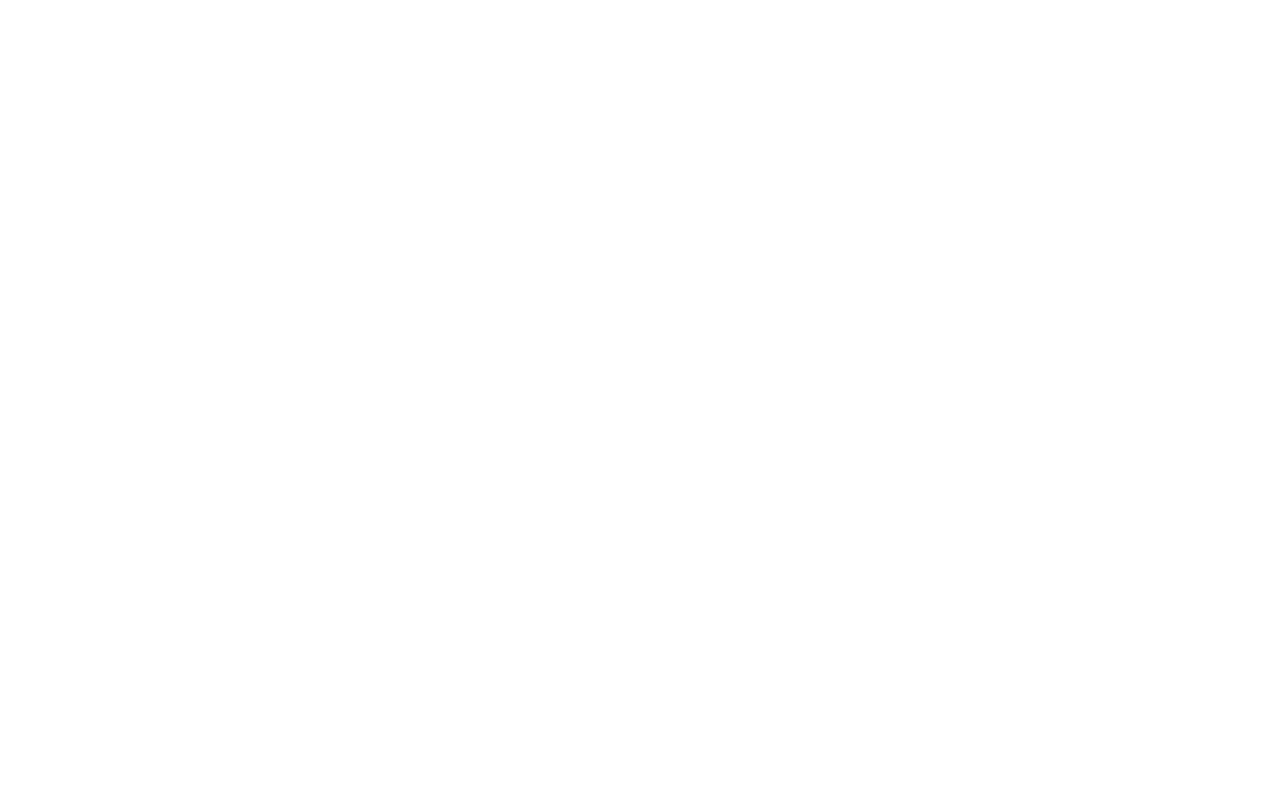
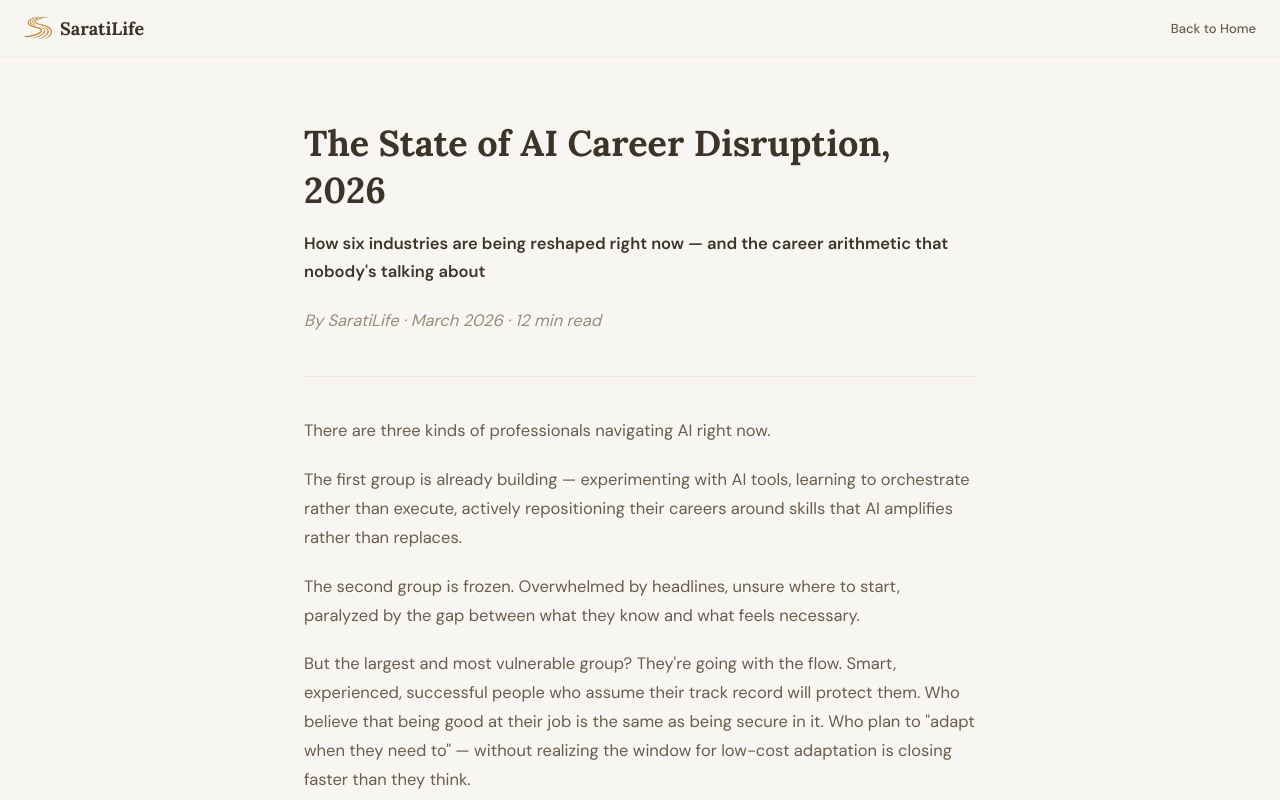
Before and after one commit to vdussoye-ai/saratilife, a React (Vite) app: page /article/ai-career-disruption-2026 in a window 1280 px wide. Before the commit this address had no page. Shown: the top 800 px of the page. Built offline with nearby package versions, Linux system fonts and the light colour scheme.

Commit message:
add article page and fix article link

```diff
--- a/package.json
+++ b/package.json
@@ -11,6 +11,7 @@
   "dependencies": {
     "react": "^18.3.1",
     "react-dom": "^18.3.1",
+    "react-markdown": "^10.1.0",
     "react-router-dom": "^6.28.0"
   },
   "devDependencies": {
--- a/src/main.jsx
+++ b/src/main.jsx
@@ -4,6 +4,7 @@
 import Launch from './pages/Launch'
 import Assessment from './pages/Assessment'
 import Capital from './pages/Capital'
+import Article from './pages/Article'
 
 function App() {
   return (
@@ -12,6 +13,7 @@
         <Route path="/" element={<Launch />} />
         <Route path="/assessment" element={<Assessment />} />
         <Route path="/capital/:id" element={<Capital />} />
+        <Route path="/article/:slug" element={<Article />} />
       </Routes>
     </BrowserRouter>
   )
--- /dev/null
+++ b/src/pages/Article.jsx
@@ -0,0 +1,198 @@
+import { useState, useEffect } from "react";
+import { useParams } from "react-router-dom";
+import ReactMarkdown from "react-markdown";
+import { SaratiLogo } from "../components/Logo";
+
+export default function Article() {
+  const { slug } = useParams();
+  const [markdown, setMarkdown] = useState("");
+  const [loading, setLoading] = useState(true);
+  const [error, setError] = useState(null);
+
+  useEffect(() => {
+    fetch(`/${slug}.md`)
+      .then((res) => {
+        if (!res.ok) throw new Error("Article not found");
+        return res.text();
+      })
+      .then((text) => {
+        setMarkdown(text);
+        setLoading(false);
+      })
+      .catch((err) => {
+        setError(err.message);
+        setLoading(false);
+      });
+  }, [slug]);
+
+  return (
+    <div style={{
+      minHeight: "100vh",
+      background: "#f8f6f3",
+      fontFamily: "'DM Sans', sans-serif",
+      color: "#3d3429",
+    }}>
+      <link
+        href="https://fonts.googleapis.com/css2?family=Lora:ital,wght@0,400;0,500;0,600;0,700;1,400;1,500&family=DM+Sans:wght@300;400;500;600;700&display=swap"
+        rel="stylesheet"
+      />
+
+      <style>{`
+        * { margin: 0; padding: 0; box-sizing: border-box; }
+        ::selection { background: rgba(232,137,12,0.2); }
+
+        .article-body h1 {
+          font-family: 'Lora', serif;
+          font-size: 36px;
+          font-weight: 700;
+          color: #3d3429;
+          line-height: 1.3;
+          margin-bottom: 16px;
+        }
+        .article-body h2 {
+          font-family: 'Lora', serif;
+          font-size: 26px;
+          font-weight: 600;
+          color: #3d3429;
+          line-height: 1.35;
+          margin-top: 48px;
+          margin-bottom: 16px;
+        }
+        .article-body h3 {
+          font-family: 'Lora', serif;
+          font-size: 20px;
+          font-weight: 600;
+          color: #3d3429;
+          line-height: 1.4;
+          margin-top: 36px;
+          margin-bottom: 12px;
+        }
+        .article-body p {
+          font-family: 'DM Sans', sans-serif;
+          font-size: 16.5px;
+          line-height: 1.75;
+          color: #6b5c4c;
+          margin-bottom: 20px;
+        }
+        .article-body strong {
+          color: #3d3429;
+          font-weight: 600;
+        }
+        .article-body em {
+          color: #9a8b7a;
+        }
+        .article-body a {
+          color: #e8890c;
+          text-decoration: none;
+          font-weight: 500;
+          transition: opacity 0.2s ease;
+        }
+        .article-body a:hover {
+          opacity: 0.8;
+        }
+        .article-body hr {
+          border: none;
+          border-top: 1px solid rgba(200,138,42,0.15);
+          margin: 40px 0;
+        }
+        .article-body ul, .article-body ol {
+          font-family: 'DM Sans', sans-serif;
+          font-size: 16.5px;
+          line-height: 1.75;
+          color: #6b5c4c;
+          margin-bottom: 20px;
+          padding-left: 24px;
+        }
+        .article-body li {
+          margin-bottom: 8px;
+        }
+        .article-body blockquote {
+          border-left: 3px solid #e8890c;
+          padding-left: 20px;
+          margin: 24px 0;
+          font-style: italic;
+          color: #9a8b7a;
+        }
+
+        @media (max-width: 768px) {
+          .article-body h1 { font-size: 28px; }
+          .article-body h2 { font-size: 22px; margin-top: 36px; }
+          .article-body h3 { font-size: 18px; margin-top: 28px; }
+          .article-body p, .article-body ul, .article-body ol { font-size: 15.5px; }
+          .article-nav { padding: 14px 16px !important; }
+          .article-content { padding: 100px 20px 60px !important; }
+        }
+      `}</style>
+
+      {/* Nav */}
+      <nav className="article-nav" style={{
+        position: "fixed",
+        top: 0,
+        left: 0,
+        right: 0,
+        zIndex: 100,
+        padding: "14px 24px",
+        background: "rgba(248,246,243,0.95)",
+        backdropFilter: "blur(12px)",
+        borderBottom: "1px solid rgba(200,138,42,0.08)",
+        display: "flex",
+        alignItems: "center",
+        justifyContent: "space-between",
+      }}>
+        <a href="/" style={{ display: "flex", alignItems: "center", gap: "8px", textDecoration: "none" }}>
+          <SaratiLogo size={28} />
+          <span style={{ fontFamily: "'Lora', serif", fontSize: "18px", fontWeight: 700, color: "#3d3429" }}>
+            SaratiLife
+          </span>
+        </a>
+        <a
+          href="/"
+          style={{
+            fontSize: "13px",
+            color: "#6b5c4c",
+            textDecoration: "none",
+            fontWeight: 500,
+            transition: "color 0.3s ease",
+          }}
+          onMouseEnter={(e) => (e.target.style.color = "#e8890c")}
+          onMouseLeave={(e) => (e.target.style.color = "#6b5c4c")}
+        >
+          Back to Home
+        </a>
+      </nav>
+
+      {/* Content */}
+      <div className="article-content" style={{
+        maxWidth: "720px",
+        margin: "0 auto",
+        padding: "120px 24px 80px",
+      }}>
+        {loading && (
+          <p style={{ textAlign: "center", color: "#9a8b7a", fontSize: "16px", marginTop: "80px" }}>
+            Loading article...
+          </p>
+        )}
+
+        {error && (
+          <div style={{ textAlign: "center", marginTop: "80px" }}>
+            <p style={{ color: "#3d3429", fontSize: "20px", fontFamily: "'Lora', serif", fontWeight: 600, marginBottom: "12px" }}>
+              Article not found
+            </p>
+            <p style={{ color: "#9a8b7a", fontSize: "15px", marginBottom: "24px" }}>
+              The article you're looking for doesn't exist.
+            </p>
+            <a href="/" style={{ color: "#e8890c", fontSize: "15px", fontWeight: 500, textDecoration: "none" }}>
+              Go back home
+            </a>
+          </div>
+        )}
+
+        {!loading && !error && (
+          <div className="article-body">
+            <ReactMarkdown>{markdown}</ReactMarkdown>
+          </div>
+        )}
+      </div>
+    </div>
+  );
+}
--- a/src/pages/Launch.jsx
+++ b/src/pages/Launch.jsx
@@ -314,7 +314,7 @@
                 Want the full picture?
               </span>
               <span style={{ fontSize: "14px", color: "#6b5c4c" }}>
-                {" "}Read our deep dive: <em style={{ color: "#e8890c", cursor: "pointer" }}>The State of AI Career Disruption, 2026</em> —
+                {" "}Read our deep dive: <a href="/article/ai-career-disruption-2026" style={{ color: "#e8890c", cursor: "pointer", textDecoration: "none", fontStyle: "italic" }}>The State of AI Career Disruption, 2026</a> —
                 industry-by-industry analysis of what's already changed.
               </span>
             </div>
```
Also changed, not shown: 11 other files (tests, documents, lock files or other folders).
